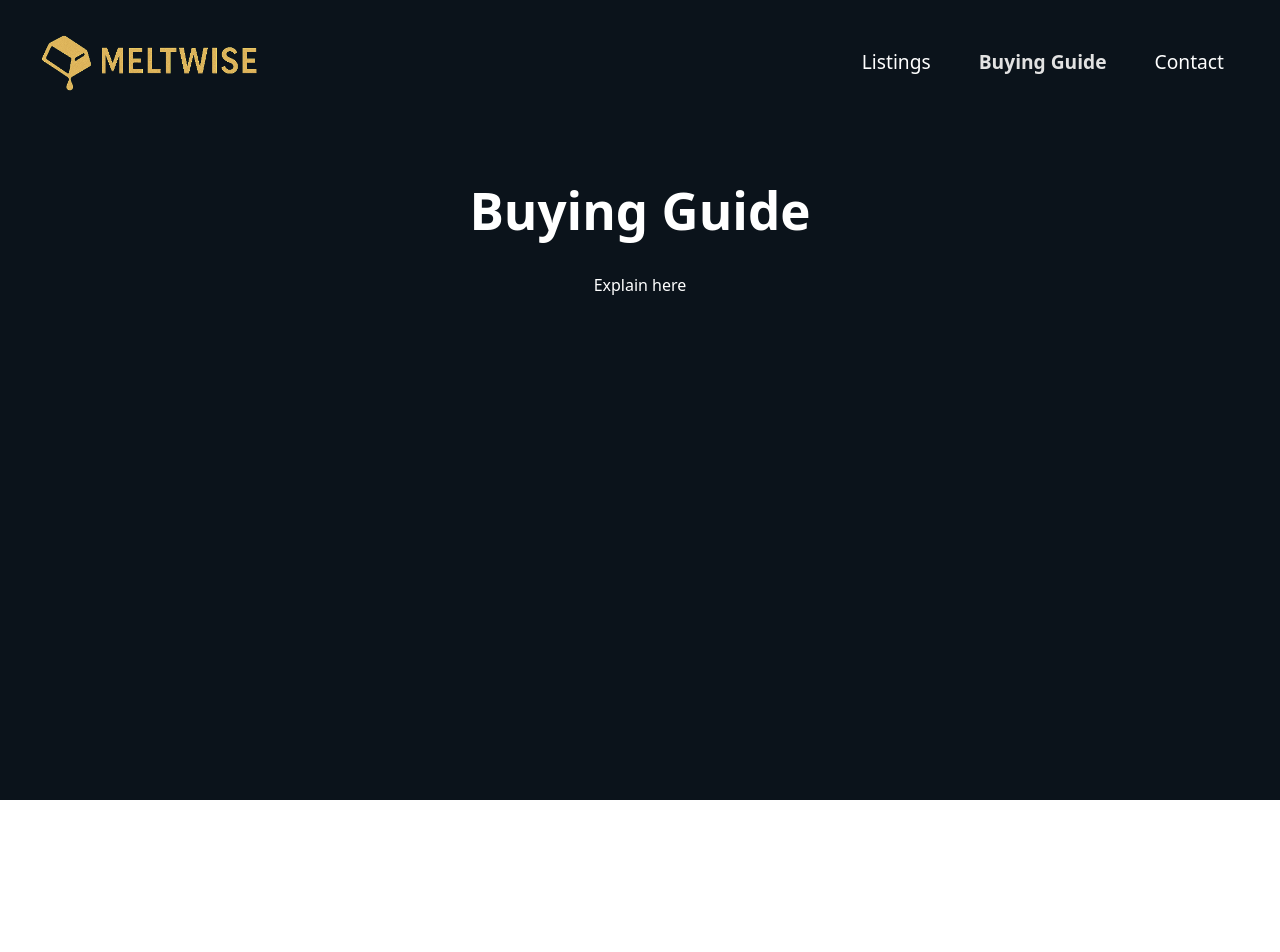
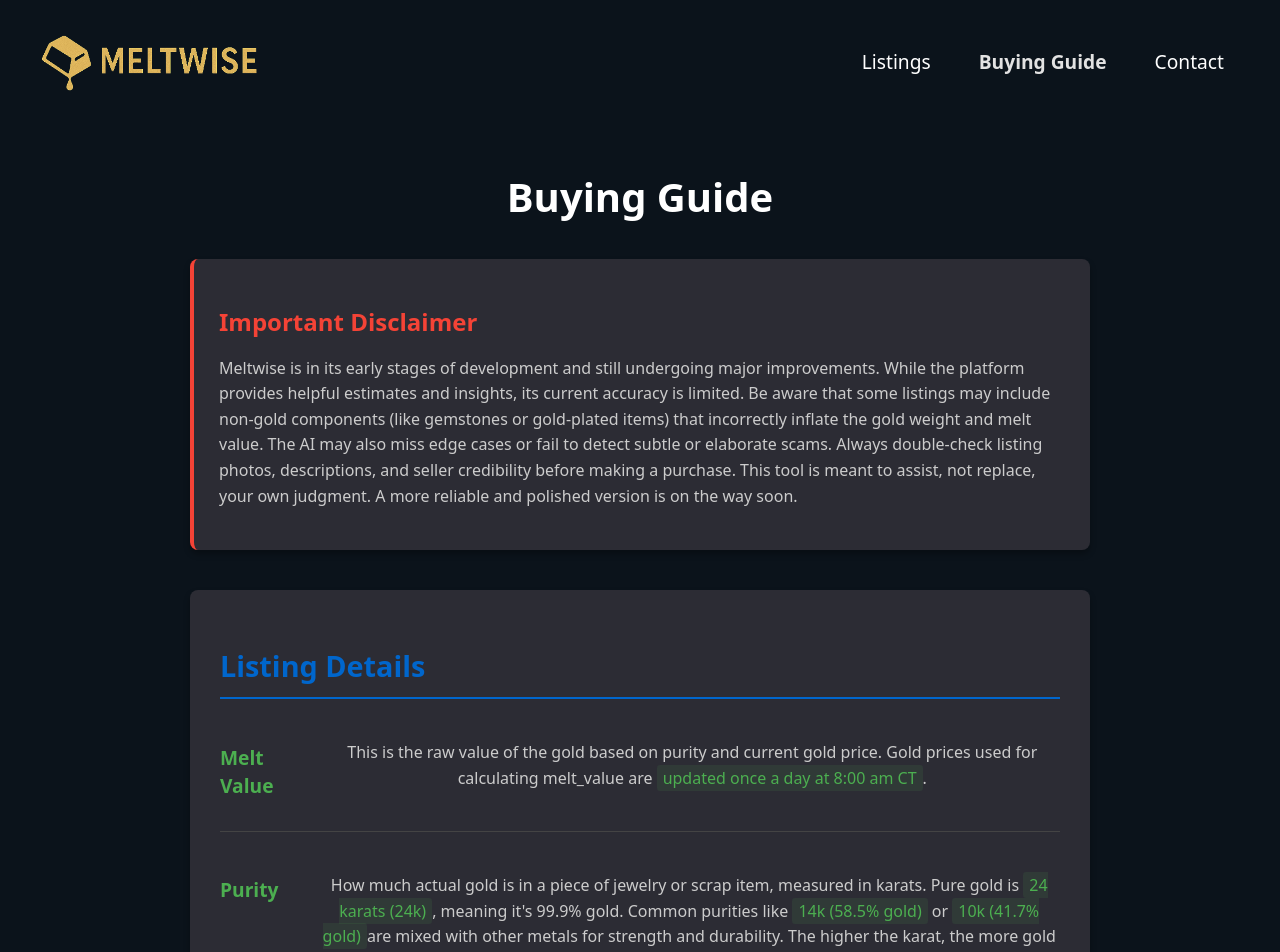
Before and after one commit to EvanCooke/Ebay-Gold-Scraper, a React (Vite) app in the folder frontend/: page /buying-guide in a window 1280 px wide. Shown: the top 952 px of the page. Before the commit the page ends 800 px from the top, so only its background shows below. Built offline with nearby package versions, Linux system fonts and the light colour scheme.

Commit message:
Buying guide pretty much complete
need some slight formatting fixes, nothing major

```diff
--- /dev/null
+++ b/frontend/src/components/BuyingGuide/BuyingGuidePage.tsx
@@ -0,0 +1,102 @@
+import React from 'react';
+import '../../styles/components/BuyingGuide/BuyingGuide.css';
+
+const BuyingGuidePage = () => {
+  return (
+    <div className="buying-guide-container">
+      <div className="buying-guide-content">
+        <h1>Buying Guide</h1>
+
+        <section className="disclaimer-section">
+          <h2>Important Disclaimer</h2>
+          <p>
+            Meltwise is in its early stages of development and still undergoing major improvements.
+            While the platform provides helpful estimates and insights, its current accuracy is limited.
+            Be aware that some listings may include non-gold components (like gemstones or gold-plated items)
+            that incorrectly inflate the gold weight and melt value. The AI may also miss edge cases or
+            fail to detect subtle or elaborate scams. Always double-check listing photos, descriptions,
+            and seller credibility before making a purchase. This tool is meant to assist, not replace,
+            your own judgment. A more reliable and polished version is on the way soon.
+          </p>
+        </section>
+
+        <section className="details-section">
+          <h2>Listing Details</h2>
+
+          <div className="detail-item">
+            <h3>Melt Value</h3>
+            <p>
+              This is the raw value of the gold based on purity and current gold price.
+              Gold prices used for calculating melt_value are <span className="highlight">updated once a day at 8:00 am CT</span>.
+            </p>
+          </div>
+
+          <div className="detail-item">
+            <h3>Purity</h3>
+            <p>
+              How much actual gold is in a piece of jewelry or scrap item, measured in karats.
+              Pure gold is <span className="highlight">24 karats (24k)</span>, meaning it's 99.9% gold.
+              Common purities like <span className="highlight">14k (58.5% gold)</span> or <span className="highlight">10k (41.7% gold)</span>
+              are mixed with other metals for strength and durability. The higher the karat, the more gold content,
+              and the higher the melt value of the item.
+            </p>
+          </div>
+
+          <div className="detail-item">
+            <h3>Weight</h3>
+            <p>Measured in grams</p>
+          </div>
+
+          <div className="detail-item">
+            <h3>Seller Feedback</h3>
+            <p>
+              How many transactions a seller has completed and how satisfied buyers have been.
+              A high number (e.g., 2,797) means the seller is experienced, while the percentage (e.g., 100%)
+              reflects how many of those buyers left positive reviews. Look for sellers with
+              <span className="highlight">at least a 98% rating and over 100 feedback</span>.
+              This suggests they're reliable and consistent.
+            </p>
+          </div>
+
+          <div className="detail-item">
+            <h3>Top Rated</h3>
+            <p>
+              A Top Rated badge on eBay means the seller has met strict performance standards over time,
+              including fast shipping, accurate descriptions, and excellent customer service.
+              While not every trustworthy seller has this status, a Top Rated seller generally offers
+              a smoother and safer buying experience.
+            </p>
+          </div>
+
+          <div className="detail-item">
+            <h3>Returns</h3>
+            <p>
+              We <span className="warning-highlight">highly recommend</span> you purchase only from listings with returns accepted.
+            </p>
+          </div>
+
+          <div className="detail-item">
+            <h3>Scam Risk</h3>
+            <p>
+              Score from 1 to 10 that assess how risky a gold listing might be. It's calculated using an AI model
+              that analyzes key factors such as seller history and feedback patterns, return policy listing language
+              (e.g., vague descriptions, all caps, buzzwords), price vs. melt value (deals too good to be true).
+            </p>
+
+            <div className="risk-scale">
+              <span className="risk-low">1-3: Likely Safe</span>
+              <span className="risk-medium">4-6: Requires Inspection</span>
+              <span className="risk-high">7-10: Avoid</span>
+            </div>
+
+            <p>
+              Our AI continually improves by learning from known scam patterns and verified good purchases.
+            </p>
+          </div>
+        </section>
+      </div>
+    </div>
+  );
+};
+
+export default BuyingGuidePage;
--- a/frontend/src/pages/BuyingGuide.tsx
+++ b/frontend/src/pages/BuyingGuide.tsx
@@ -1,14 +1,12 @@
 import React from 'react';
 import Header from '../components/Header';
+import BuyingGuidePage from '../components/BuyingGuide/BuyingGuidePage';
 
 const Contact: React.FC = () => {
   return (
     <>
       <Header />
-      <div style={{ padding: '40px', color: 'white', textAlign: 'center' }}>
-        <h1>Buying Guide</h1>
-        <p>Explain here</p>
-      </div>
+      <BuyingGuidePage />
     </>
   );
 };
--- /dev/null
+++ b/frontend/src/styles/components/BuyingGuide/BuyingGuide.css
@@ -0,0 +1,143 @@
+.buying-guide-container {
+  min-height: calc(100vh - 60px);
+  background-color: #0B131B;
+  color: white;
+  padding: 40px 20px;
+}
+
+.buying-guide-content {
+  max-width: 900px;
+  margin: 0 auto;
+}
+
+.buying-guide-content h1 {
+  text-align: center;
+  margin-bottom: 40px;
+  color: white;
+  font-size: 2.5rem;
+}
+
+.disclaimer-section {
+  background: #2c2c34;
+  padding: 25px;
+  border-radius: 8px;
+  margin-bottom: 40px;
+  border-left: 4px solid #F44336;
+  box-shadow: 0 4px 6px rgba(0, 0, 0, 0.3);
+}
+
+.disclaimer-section h2 {
+  color: #F44336;
+  margin-bottom: 15px;
+  font-size: 1.5rem;
+  display: flex;
+  align-items: center;
+  gap: 10px;
+}
+
+.disclaimer-section p {
+  line-height: 1.6;
+  color: #ccc;
+  font-size: 1rem;
+}
+
+.details-section {
+  background: #2c2c34;
+  padding: 30px;
+  border-radius: 8px;
+  box-shadow: 0 4px 6px rgba(0, 0, 0, 0.3);
+}
+
+.details-section h2 {
+  color: #0066CC;
+  margin-bottom: 25px;
+  font-size: 1.8rem;
+  border-bottom: 2px solid #0066CC;
+  padding-bottom: 10px;
+}
+
+.detail-item {
+  margin-bottom: 25px;
+  padding-bottom: 20px;
+  border-bottom: 1px solid #444;;
+}
+
+.detail-item:last-child {
+  border-bottom: none;
+  margin-bottom: 0;
+  padding-bottom: 0;
+}
+
+.detail-item h3 {
+  color: #4CAF50;
+  margin-bottom: 10px;
+  font-size: 1.2rem;
+  font-weight: 600;
+  margin-right: 40px;
+}
+
+.detail-item p {
+  line-height: 1.6;
+  color: #ccc;
+  margin-bottom: 0;
+  text-align: center;
+}
+
+.highlight {
+  background: rgba(76, 175, 80, 0.1);
+  padding: 2px 6px;
+  border-radius: 3px;
+  color: #4CAF50;
+  font-weight: 500;
+}
+
+.warning-highlight {
+  background: rgba(255, 193, 7, 0.1);
+  padding: 2px 6px;
+  border-radius: 3px;
+  color: #FFC107;
+  font-weight: 500;
+}
+
+.risk-scale {
+  display: flex;
+  justify-content: space-between;
+  margin: 15px 0;
+  padding: 10px;
+  background: #333;
+  border-radius: 4px;
+}
+
+.risk-low {
+  color: #4CAF50;
+  font-weight: 600;
+}
+
+.risk-medium {
+  color: #FFC107;
+  font-weight: 600;
+}
+
+.risk-high {
+  color: #F44336;
+  font-weight: 600;
+}
+
+@media (max-width: 768px) {
+  .buying-guide-container {
+    padding: 20px 15px;
+  }
+
+  .disclaimer-section,
+  .details-section {
+    padding: 20px;
+  }
+
+  .buying-guide-content h1 {
+    font-size: 2rem;
+  }
+
+  .details-section h2 {
+    font-size: 1.5rem;
+  }
+}
--- a/frontend/src/styles/components/Contact/Contact.css
+++ b/frontend/src/styles/components/Contact/Contact.css
@@ -70,6 +70,8 @@
   font-size: 16px;
   cursor: pointer;
   transition: background 0.2s ease;
+  display: block;
+  margin: 20px auto 0;
 }
 
 .submit-button:hover:not(:disabled) {
```
